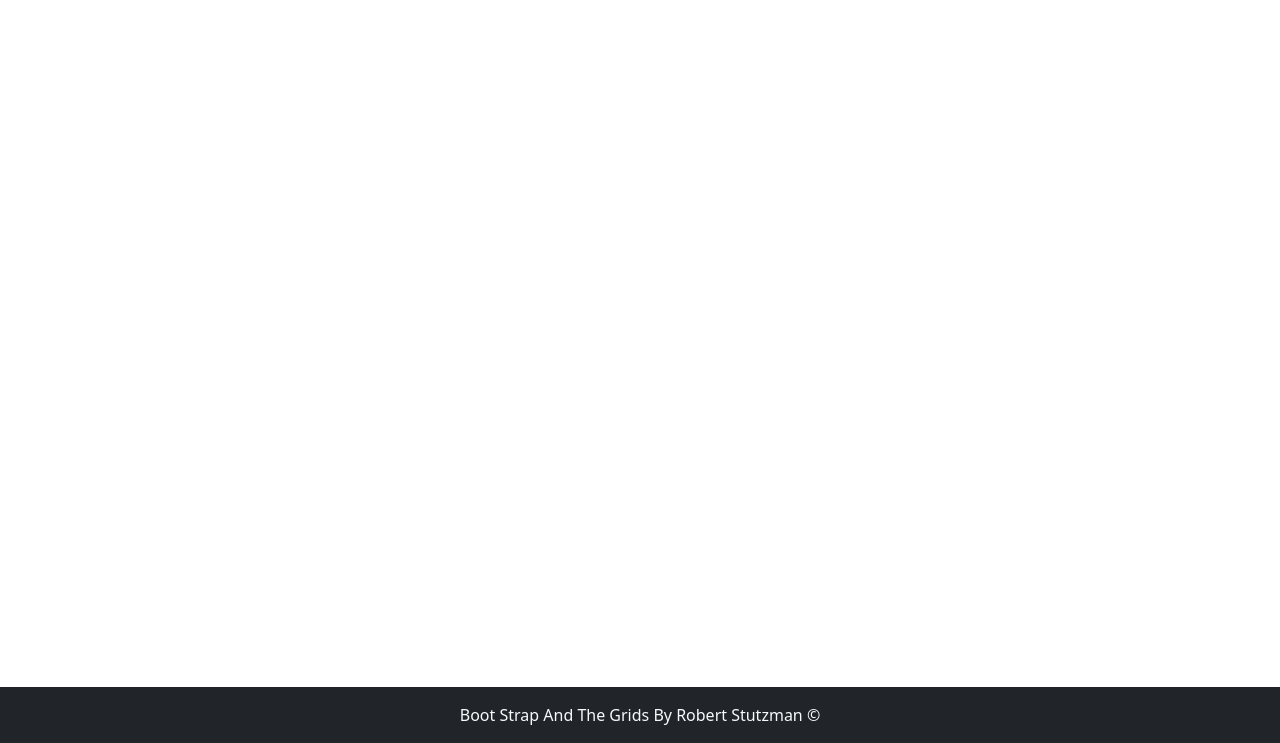
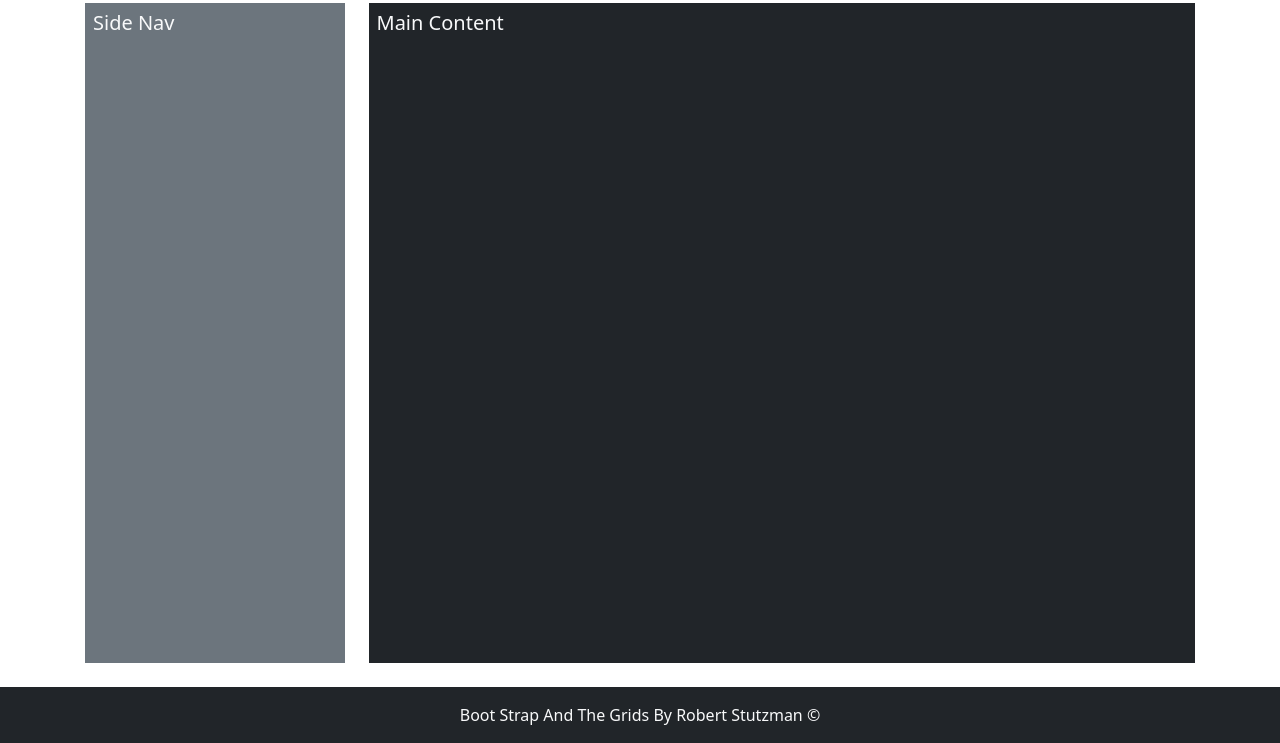
Before and after one commit to RobertStutzman/BootStrapAndTheGrids, a plain HTML site: page Grid2.html in a window 1280 px wide. Shown: the part 57-800 px from the top of the page. Drawn offline with nearby package versions, Linux system fonts and the light colour scheme.

Commit message:
Finished grid 2

```diff
--- a/Grid2.html
+++ b/Grid2.html
@@ -60,7 +60,19 @@
 </nav>
 
     <main class="flex-shrink-0">
-       <div class="container">
+       <div class="container h-100 minHeight">
+           <div class="row h-100">
+               <div class="col-3">
+                <div class="bg-secondary text-light h-100 p-2">
+                    <h5>Side Nav</h5>
+                </div>
+               </div>
+               <div class="col-9">
+                <div class="bg-dark text-light h-100 p-2">
+                    <h5>Main Content</h5>
+                </div>
+               </div>
+           </div>
 
        </div>
     </main>
```
